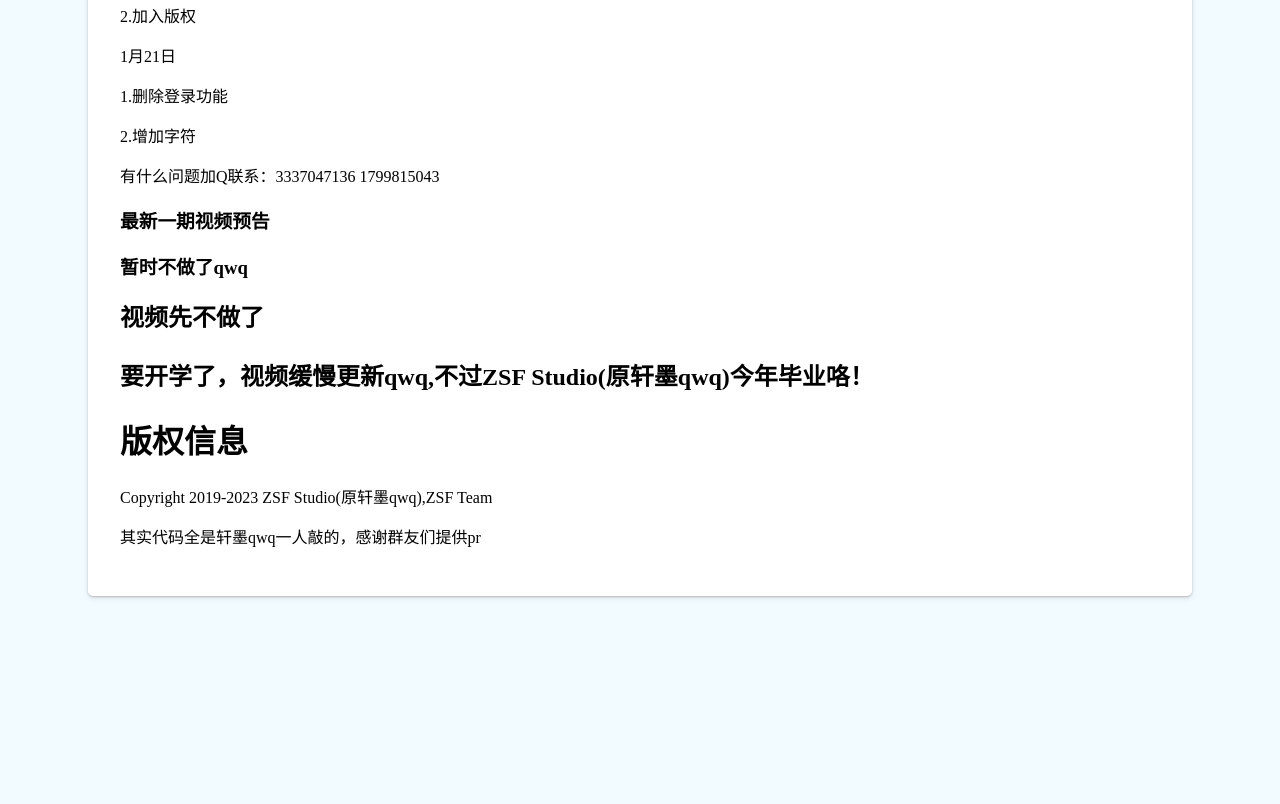
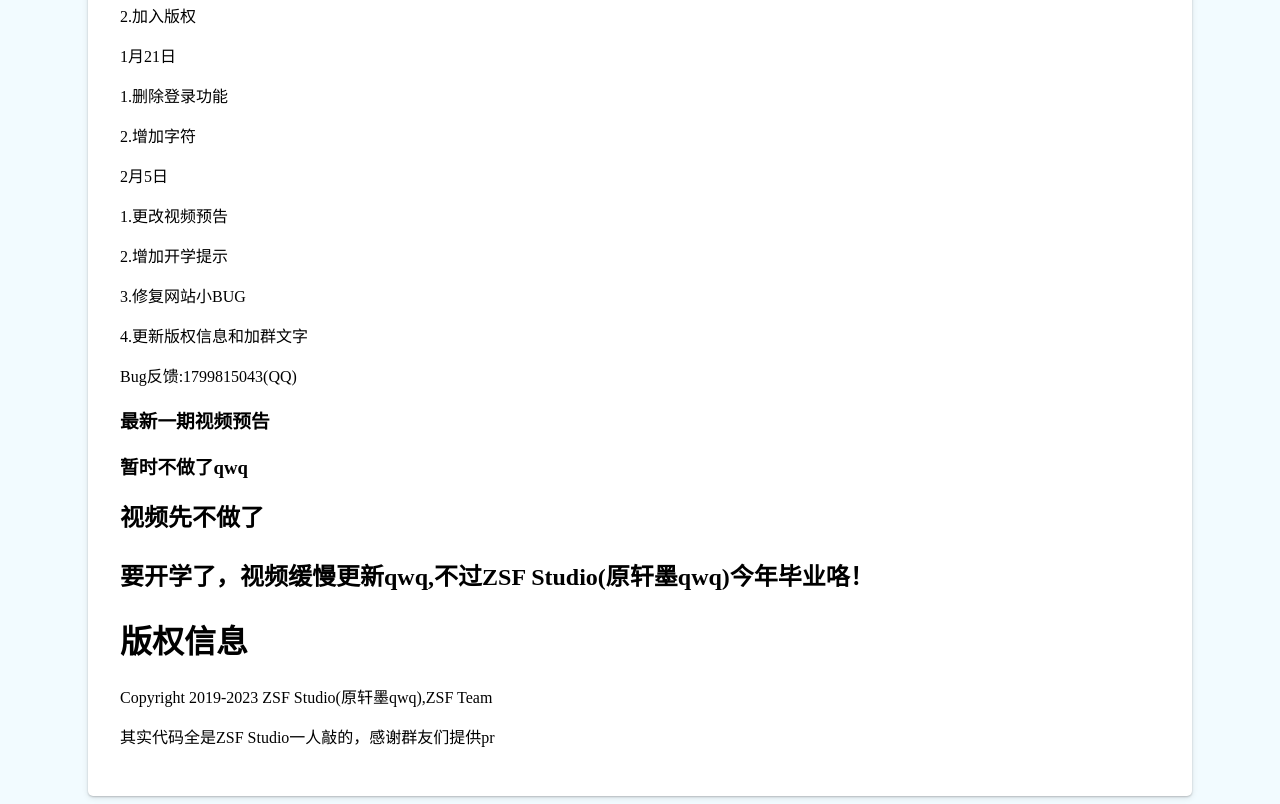
Before and after one commit to zzxpppp/zzxpppp.github.io, a plain HTML site: page index.html in a window 1280 px wide. Shown: the part 1703-2507 px from the top of the page. Before the commit the page ends 2307 px from the top, so only its background shows below. Drawn offline with Linux system fonts and the light colour scheme.

Commit message:
Upadte index.html
刚刚没改完，再发一个qwq

```diff
--- a/index.html
+++ b/index.html
@@ -27,7 +27,7 @@
         <p><b>记得三联qwq，你的支持是我们更新的最大动力！</b></p>
         <h2>支持</h2>
         <p>我们只是一个小小团队，希望大家多多鼓励，有什么建议可以在QQ群中提出</p>
-        <a href="https://jq.qq.com/?_wv=1027&k=ObuR2ZC2">QQ群链接</a>
+        <a href="https://jq.qq.com/?_wv=1027&k=ObuR2ZC2">QQ群加入链接</a>
         <h2>联系我们</h2>
         <a href="mailto:zzxpppp@126.com">发送邮件到 zzxpppp@126.com</a>
         <h2>网站更新历史</h2>
@@ -52,14 +52,19 @@
         <p>1月21日</p>
         <p>1.删除登录功能</p>
         <p>2.增加字符</p>
-        <p>有什么问题加Q联系：3337047136 1799815043</p>
+        <p>2月5日</p>
+        <p>1.更改视频预告</p>
+        <p>2.增加开学提示</p>
+        <p>3.修复网站小BUG</p>
+        <p>4.更新版权信息和加群文字</p>
+        <p>Bug反馈:1799815043(QQ)</p>
         <h3>最新一期视频预告<h3>
         <p>暂时不做了qwq</p>
         <h2>视频先不做了<h2>
         <p>要开学了，视频缓慢更新qwq,不过ZSF Studio(原轩墨qwq)今年毕业咯！<p>
         <h1>版权信息</h1>
         <p>Copyright 2019-2023 ZSF Studio(原轩墨qwq),ZSF Team </p>
-        <p>其实代码全是轩墨qwq一人敲的，感谢群友们提供pr</p>
+        <p>其实代码全是ZSF Studio一人敲的，感谢群友们提供pr</p>
 
 
 
```
